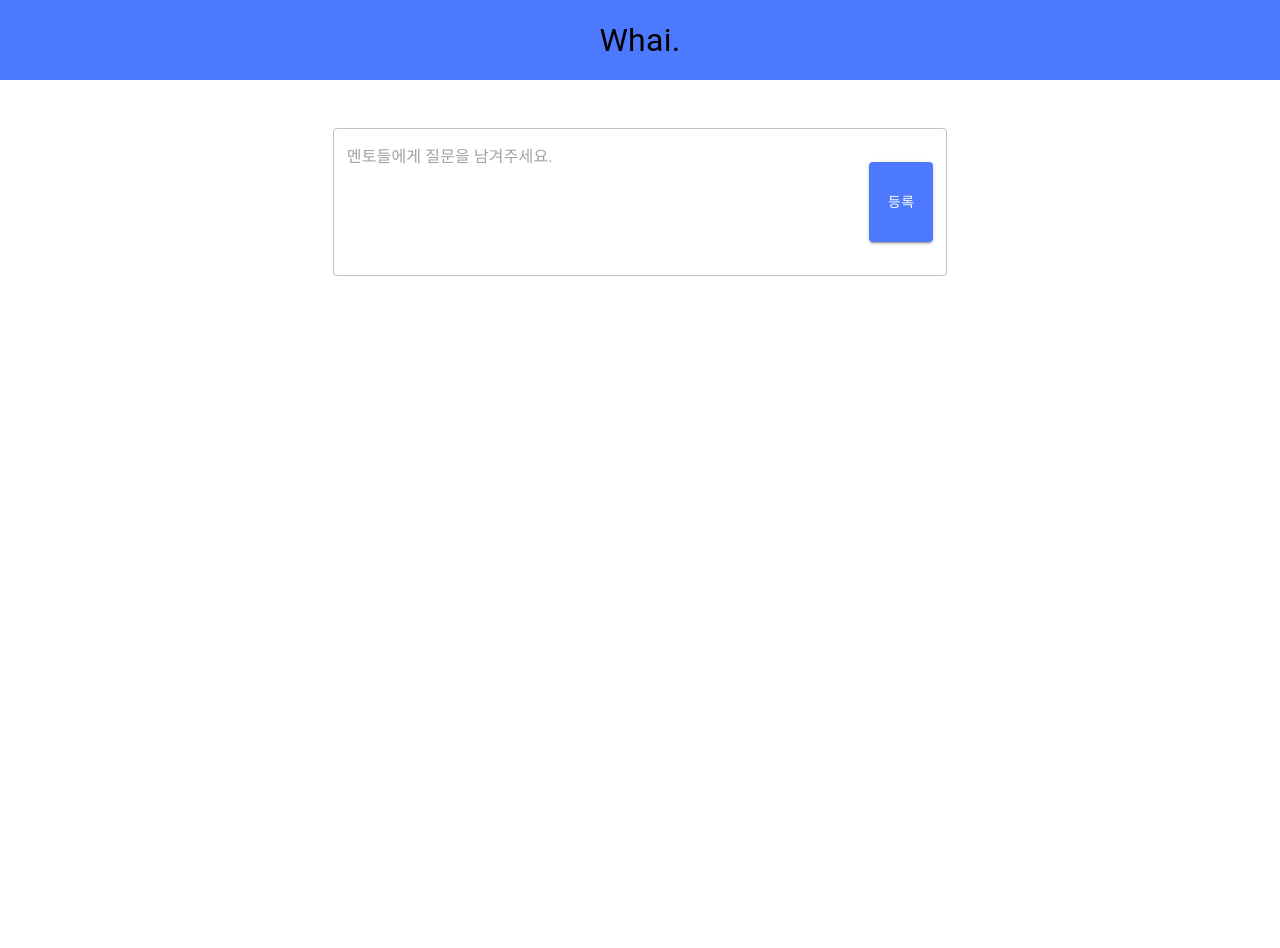
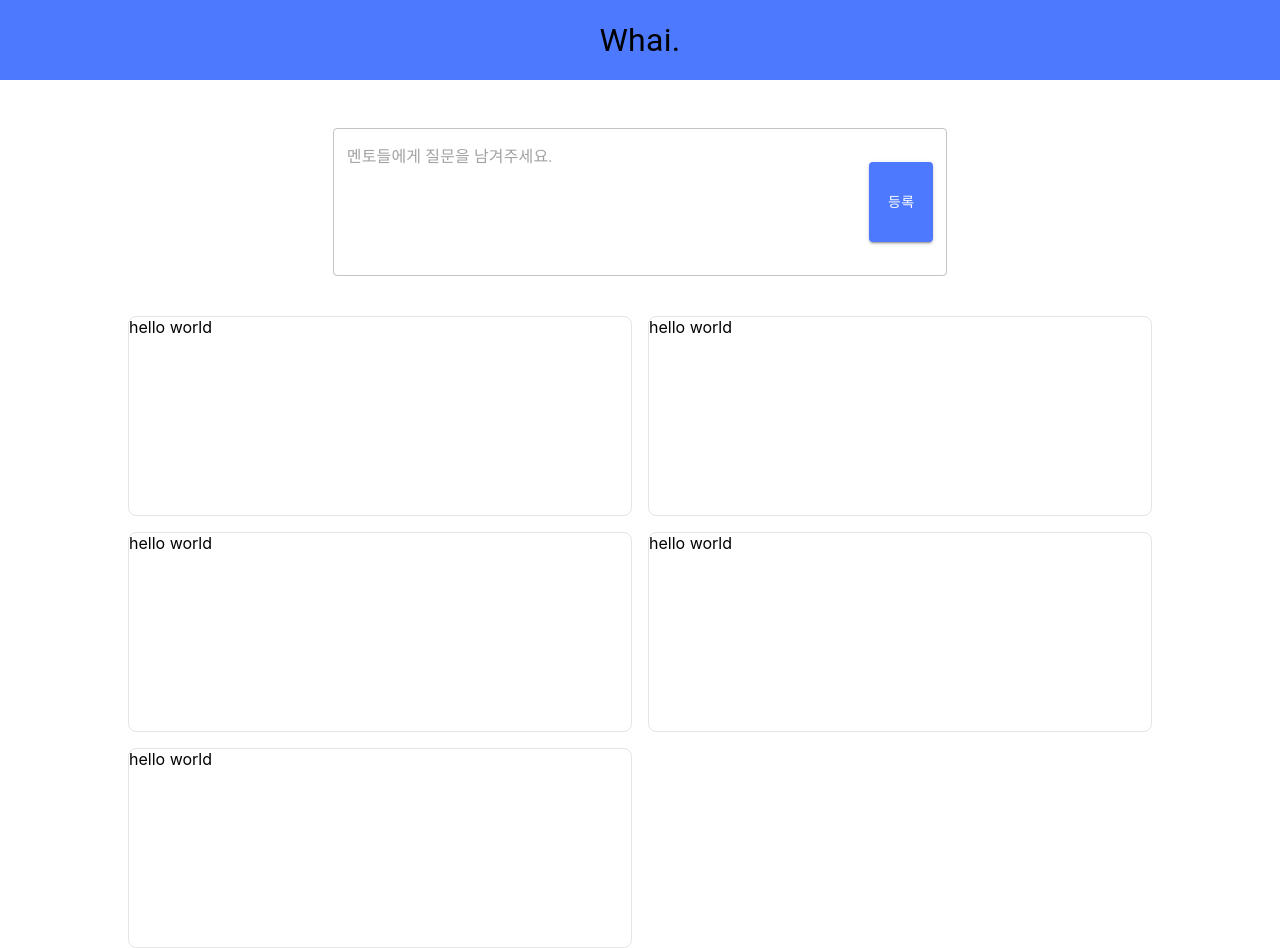
Before and after one commit to Y2829/first-pjt-front, a Next.js app: page /question in a window 1280 px wide. Before the commit the page ends 800 px from the top, so only its background shows below. Built offline with nearby package versions, Linux system fonts and the light colour scheme.

Commit message:
feat: 질문 게시글 리스트 추가

```diff
--- /dev/null
+++ b/src/components/question/question-list/index.tsx
@@ -0,0 +1,34 @@
+import type { FC } from "react";
+import { Grid } from "@mui/material";
+
+import { ListItem } from "./styles";
+
+const QuestionList: FC = () => {
+  return (
+    <Grid
+      container
+      spacing={2}
+      sx={{
+        mt: 3,
+      }}
+    >
+      <Grid item xs={6}>
+        <ListItem>hello world</ListItem>
+      </Grid>
+      <Grid item xs={6}>
+        <ListItem>hello world</ListItem>
+      </Grid>
+      <Grid item xs={6}>
+        <ListItem>hello world</ListItem>
+      </Grid>
+      <Grid item xs={6}>
+        <ListItem>hello world</ListItem>
+      </Grid>
+      <Grid item xs={6}>
+        <ListItem>hello world</ListItem>
+      </Grid>
+    </Grid>
+  );
+};
+
+export default QuestionList;
--- /dev/null
+++ b/src/components/question/question-list/styles.tsx
@@ -0,0 +1,9 @@
+import { styled } from "@mui/system";
+import { Box } from "@mui/material";
+
+export const ListItem = styled(Box)(() => ({
+  width: "100%",
+  height: "200px",
+  border: "1px solid #e6e6e6",
+  borderRadius: "8px",
+}));
--- a/src/components/question/register-form/styles.tsx
+++ b/src/components/question/register-form/styles.tsx
@@ -6,6 +6,7 @@ export const StyledBox = styled(Box)(() => ({
   display: "flex",
   justifyContent: "center",
 }));
+
 export const StyledTextField = styled(TextField)(() => ({
   width: "60%",
 }));
--- a/src/pages/question/index.tsx
+++ b/src/pages/question/index.tsx
@@ -3,12 +3,14 @@ import type { NextPageWithLayout } from "../_app";
 
 import Layout from "src/components/layout";
 import QuestionRegisterForm from "src/components/question/register-form";
+import QuestionList from "src/components/question/question-list";
 import { StyledBox } from "./styles";
 
 const Question: NextPageWithLayout = () => {
   return (
     <StyledBox>
       <QuestionRegisterForm />
+      <QuestionList />
     </StyledBox>
   );
 };
```
